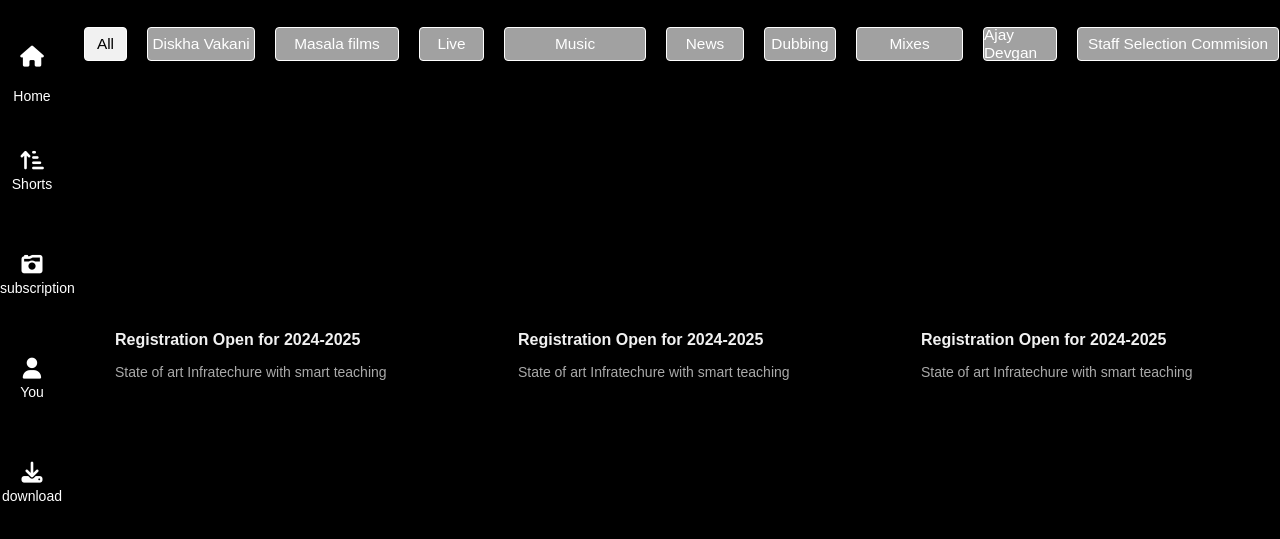
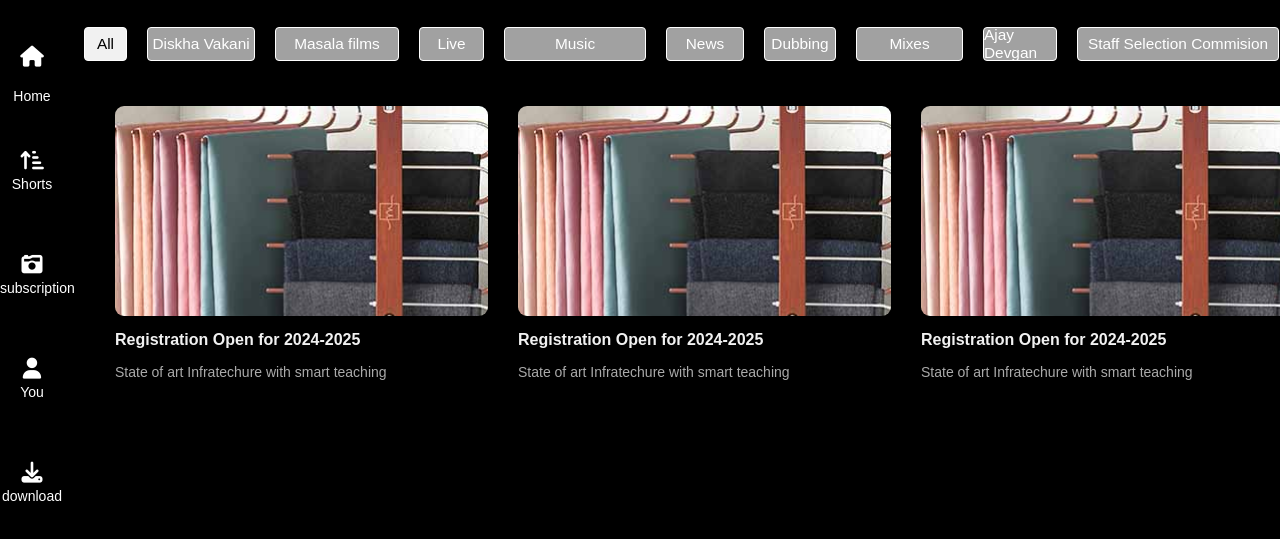
Before and after one commit to suryapatel07/ytclone, a plain HTML site: page index.html in a window 1280 px wide. Shown: the part 59-598 px from the top of the page. Drawn offline with Linux system fonts and the light colour scheme.

Commit message:
Update style7.css

```diff
--- a/style7.css
+++ b/style7.css
@@ -321,7 +321,7 @@ body{
     height: 210px;
     width: 373px;
     margin-left: 30px;
-    background-image: url("box1_image.jpg");
+    background-image: url("images/box1_image.jpg");
     background-size: cover;
     border-radius: 9px;
 }
@@ -337,4 +337,5 @@ body{
     font-size: 14px;
     color: #aaaaaa;
     margin-left: 30px;
+
 }
```
